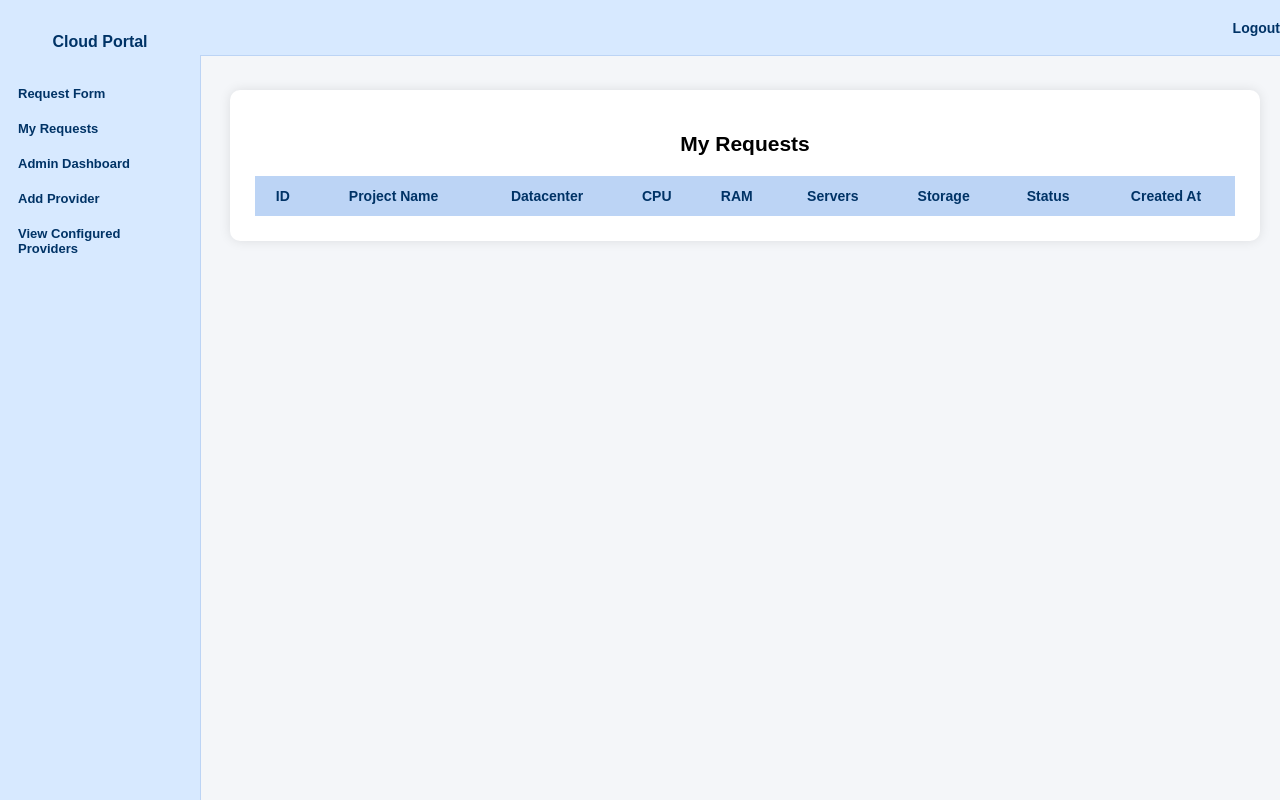
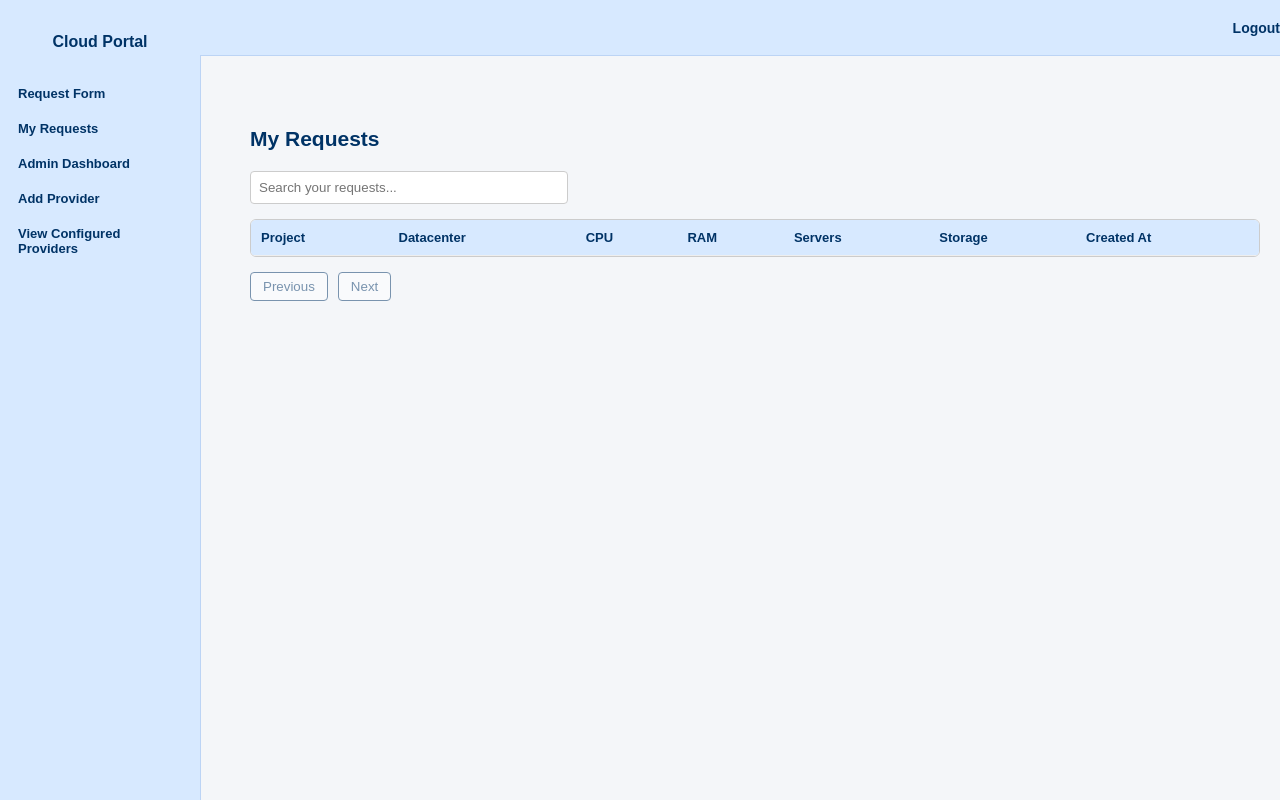
Before and after one commit to maverickkeypuncher/cloudapp, a Flask app: page /requests in a window 1280 px wide. Run offline with Flask 3, Linux system fonts and the light colour scheme; a user stored in the database is signed in; tables that the repository leaves empty or names only in its code hold one stand-in row (values such as "Sample post"); lists and menus that the app fills with data are empty.

Commit message:
requests.html updated with search and scroll bar 20122025-2303

```diff
--- a/app/templates/requests.html
+++ b/app/templates/requests.html
@@ -7,13 +7,13 @@
             margin: 0;
             font-family: Arial, sans-serif;
             background-color: #f4f6f9;
-            font-size: 14px; /* medium font */
+            font-size: 14px;
         }
 
-        /* LEFT SIDEBAR */
+        /* SIDEBAR */
         .sidebar {
             width: 200px;
-            background-color: #d7e9ff; /* light blue */
+            background-color: #d7e9ff;
             color: #003366;
             height: 100vh;
             padding-top: 20px;
@@ -43,11 +43,11 @@
             background-color: #bcd4f5;
         }
 
-        /* TOP BAR */
+        /* TOPBAR */
         .topbar {
             width: calc(100% - 200px);
             height: 55px;
-            background-color: #d7e9ff; /* match sidebar */
+            background-color: #d7e9ff;
             border-bottom: 1px solid #bcd4f5;
             display: flex;
             justify-content: flex-end;
@@ -70,54 +70,76 @@
         .content {
             margin-left: 230px;
             margin-top: 90px;
-            width: calc(100% - 300px);
-            background: white;
-            padding: 25px;
-            border-radius: 10px;
-            box-shadow: 0 0 12px rgba(0,0,0,0.1);
+            padding: 20px;
         }
 
         h2 {
-            text-align: center;
             margin-bottom: 20px;
+            color: #003366;
+        }
+
+        /* TABLE CONTAINER */
+        .table-container {
+            max-height: 500px;
+            overflow-y: auto;
+            border: 1px solid #ccc;
+            border-radius: 6px;
+            background: white;
         }
 
         table {
             width: 100%;
             border-collapse: collapse;
-            min-width: 700px;
+            font-size: 13px;
+        }
+
+        th, td {
+            padding: 10px;
+            border-bottom: 1px solid #eee;
+            text-align: left;
         }
 
         th {
-            background-color: #bcd4f5;
+            background-color: #d7e9ff;
             color: #003366;
-	    padding: 12px;
-	    font-weight: bold;
+            position: sticky;
+            top: 0;
+            z-index: 5;
         }
 
-        td {
-            padding: 10px;
-            text-align: center;
-            background-color: #f9fbfd;
+        tr:hover {
+            background-color: #f1f7ff;
         }
 
-        tr:nth-child(even) td {
-            background-color: #eef3f8;
+        /* PAGINATION */
+        .pagination {
+            margin-top: 15px;
+            display: flex;
+            gap: 10px;
         }
 
-        tr:hover td {
-            background-color: #dce7f5;
+        .pagination button {
+            padding: 6px 12px;
+            border: 1px solid #003366;
+            background-color: white;
+            color: #003366;
+            border-radius: 4px;
+            cursor: pointer;
+        }
+
+        .pagination button:disabled {
+            opacity: 0.5;
+            cursor: not-allowed;
         }
     </style>
 </head>
 <body>
 
-    <!-- LEFT SIDEBAR -->
+    <!-- SIDEBAR -->
     <div class="sidebar">
         <h2>Cloud Portal</h2>
 
         <a href="/form">Request Form</a>
-
         <a href="/requests">My Requests</a>
 
         {% if session.role == "admin" %}
@@ -127,7 +149,7 @@
         {% endif %}
     </div>
 
-    <!-- TOP BAR -->
+    <!-- TOPBAR -->
     <div class="topbar">
         <a href="/logout">Logout</a>
     </div>
@@ -136,34 +158,105 @@
     <div class="content">
         <h2>My Requests</h2>
 
-        <table>
+        <!-- SEARCH BAR -->
+        <input
+            type="text"
+            id="searchInput"
+            placeholder="Search your requests..."
+            style="
+                width: 300px;
+                padding: 8px;
+                margin-bottom: 15px;
+                border: 1px solid #ccc;
+                border-radius: 4px;
+            "
+        >
+
+        <!-- TABLE WITH SCROLL -->
+        <div class="table-container">
+            <table id="requestsTable">
+                <thead>
                     <tr>
-                <th>ID</th>
-                <th>Project Name</th>
+                        <th>Project</th>
                         <th>Datacenter</th>
                         <th>CPU</th>
                         <th>RAM</th>
                         <th>Servers</th>
                         <th>Storage</th>
-                <th>Status</th>
                         <th>Created At</th>
                     </tr>
+                </thead>
 
-            {% for r in requests %}
+                <tbody>
+                    {% for req in requests %}
                     <tr>
-                <td>{{ r.id }}</td>
-                <td>{{ r.project_name }}</td>
-                <td>{{ r.datacenter }}</td>
-                <td>{{ r.cpu }}</td>
-                <td>{{ r.ram }}</td>
-                <td>{{ r.num_servers }}</td>
-                <td>{{ r.storage }}</td>
-                <td>{{ r.status }}</td>
-                <td>{{ r.created_at }}</td>
+                        <td>{{ req.project_name }}</td>
+                        <td>{{ req.datacenter }}</td>
+                        <td>{{ req.cpu }}</td>
+                        <td>{{ req.ram }}</td>
+                        <td>{{ req.num_servers }}</td>
+                        <td>{{ req.storage }}</td>
+                        <td>{{ req.created_at }}</td>
                     </tr>
                     {% endfor %}
+                </tbody>
             </table>
         </div>
 
+        <!-- PAGINATION -->
+        <div class="pagination">
+            <button id="prevBtn">Previous</button>
+            <button id="nextBtn">Next</button>
+        </div>
+    </div>
+
+<!-- SEARCH + PAGINATION SCRIPT -->
+<script>
+    const rowsPerPage = 10;
+    let currentPage = 1;
+
+    const table = document.getElementById("requestsTable");
+    const rows = table.querySelectorAll("tbody tr");
+
+    function renderTable() {
+        let start = (currentPage - 1) * rowsPerPage;
+        let end = start + rowsPerPage;
+
+        rows.forEach((row, index) => {
+            row.style.display = (index >= start && index < end) ? "" : "none";
+        });
+
+        document.getElementById("prevBtn").disabled = currentPage === 1;
+        document.getElementById("nextBtn").disabled = end >= rows.length;
+    }
+
+    document.getElementById("prevBtn").onclick = () => {
+        if (currentPage > 1) {
+            currentPage--;
+            renderTable();
+        }
+    };
+
+    document.getElementById("nextBtn").onclick = () => {
+        if ((currentPage * rowsPerPage) < rows.length) {
+            currentPage++;
+            renderTable();
+        }
+    };
+
+    // SEARCH FILTER
+    document.getElementById("searchInput").addEventListener("keyup", function () {
+        let filter = this.value.toLowerCase();
+
+        rows.forEach(row => {
+            let text = row.innerText.toLowerCase();
+            row.style.display = text.includes(filter) ? "" : "none";
+        });
+    });
+
+    // Initial render
+    renderTable();
+</script>
+
 </body>
 </html>
```
Lines whose indentation alone changed are shown as unchanged.
